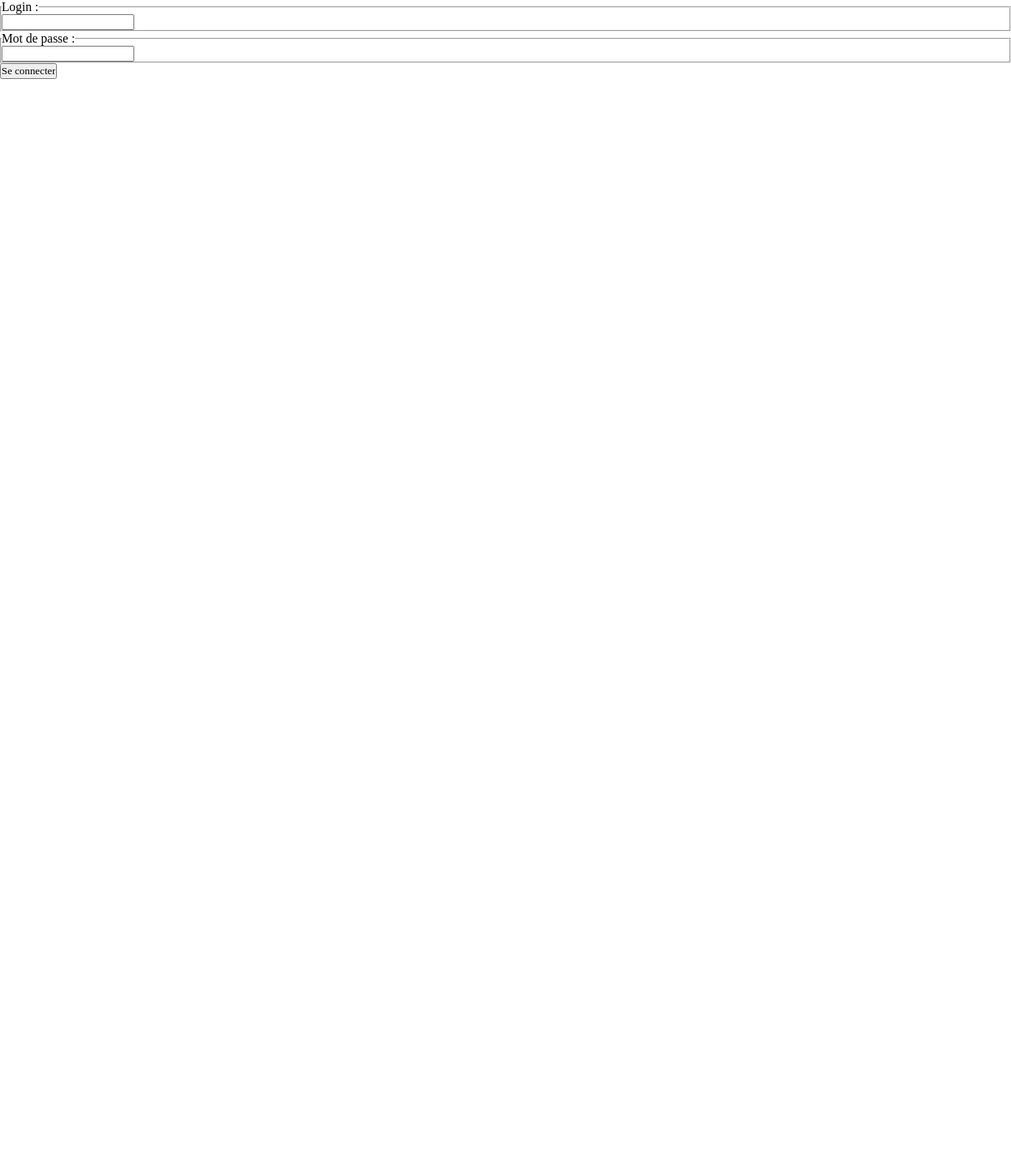
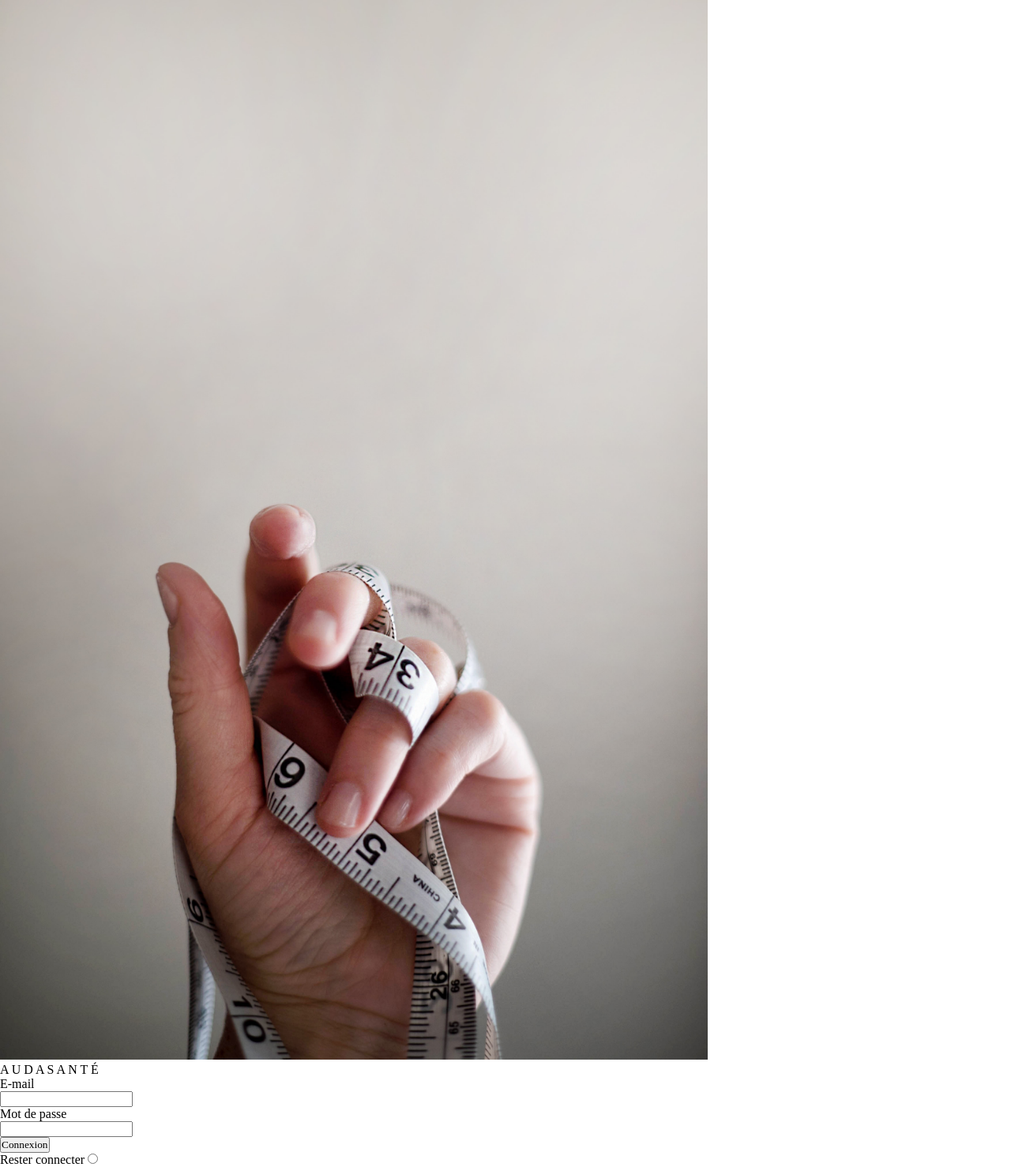
Before and after one commit to Bochelly/audasante, a PHP site: page / in a window 1280 px wide. Shown: the whole page at 79% size. Before the commit the page ends 100 px from the top, so only its background shows below. Run offline with PHP 8.4, Linux system fonts and the light colour scheme.

Commit message:
Maj page de connexion

```diff
--- a/index.php
+++ b/index.php
@@ -18,21 +18,33 @@
 	<title>Connexion</title>
 	<link rel="stylesheet" href="css/style.css" type="text/css" media="screen"/>
 	<link rel="icon" type="image/png" href="css/img/audalogo.png" />
+
+	<style>
+
+
+</style>
 </head>
 
 <body>
-	<DIV class=p1>
+
+	<div class=back_log>
+		<img src="css/img/main_mesure_x2.png" width="70%" height="auto">
+	</div>
+
+
+	<div class=droite_log>
 		<form method="get" action="connect.php">
-			<fieldset>
-				<legend>Login : </legend>
-				<input type="text" name="login"/>
-			</fieldset>
-			<fieldset>
-				<legend>Mot de passe : </legend>
-				<input type="password" name="pswrd"/>
-			</fieldset>
-			<input type="submit" name="submit" value="Se connecter"/>
+					<i class="" style="color:#43425D;"> </i><legend>A U D A S A N T É</legend>
+					<i class="" style="color:#43425D;"> </i><legend>E-mail</legend>
+					<input type="text" name="login"/>
+					<legend>Mot de passe</legend>
+					<input type="password" name="pswrd"/>
+				</br><input type="submit" name="submit" value="Connexion"/>
+				</br>Rester connecter <input type="radio" name="submit"/>
 		</form>
 	</div>
+
+
 </body>
+
 </html>
```
